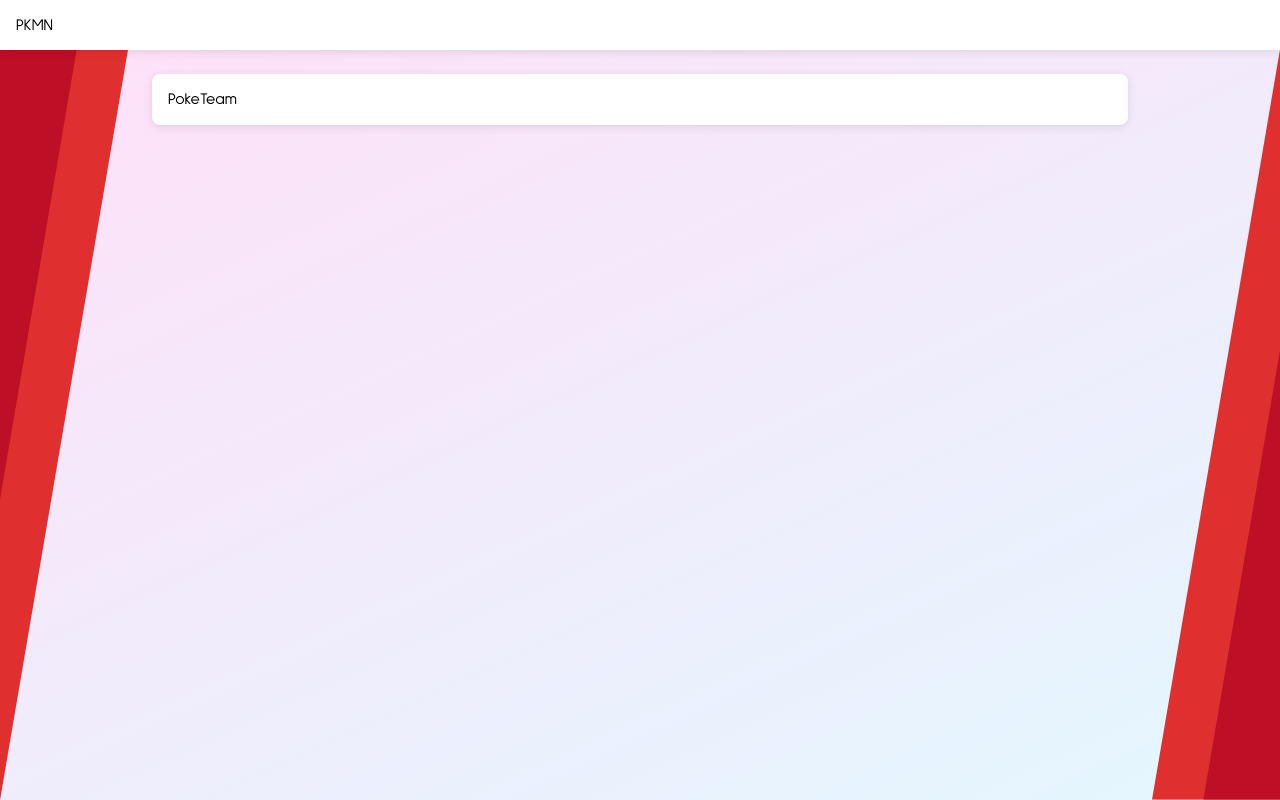
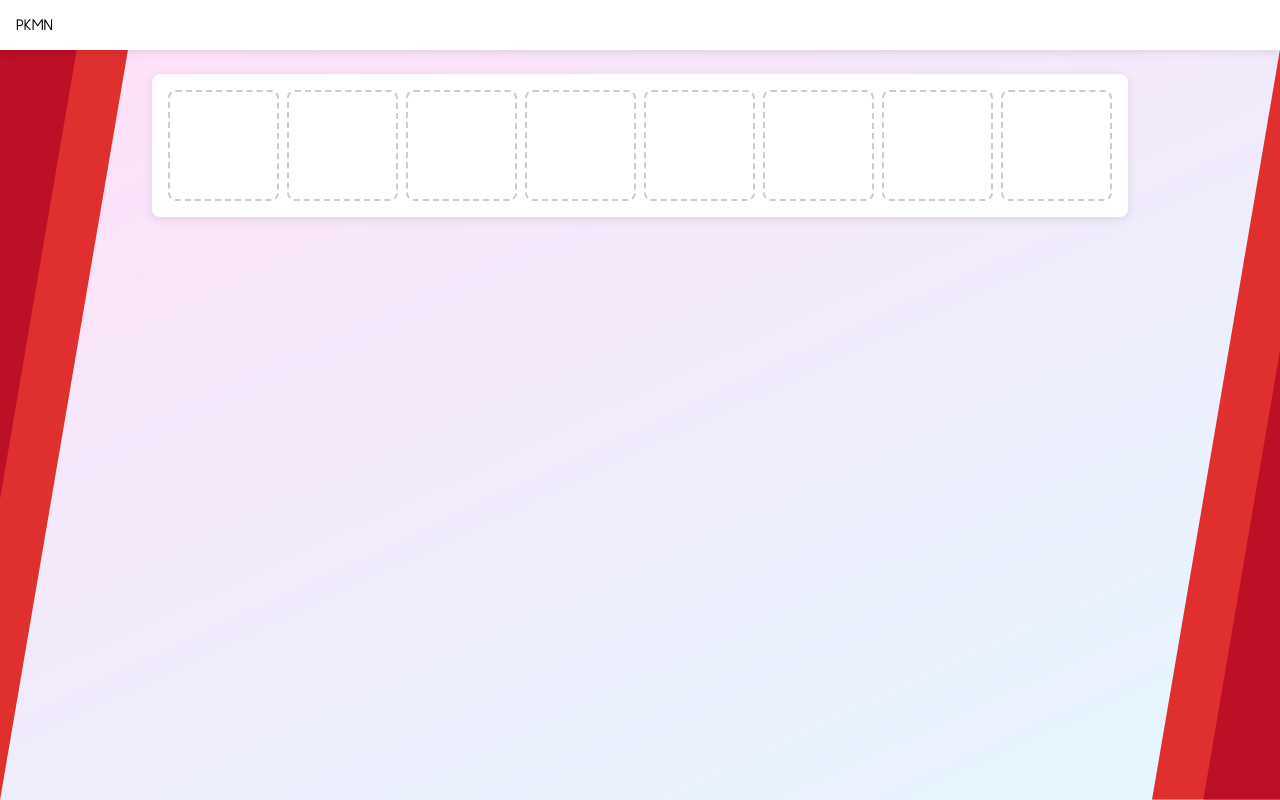
Before and after one commit to doczal/pkmn-make-a-team, a React app: page / in a window 1280 px wide. Built offline with nearby package versions, Linux system fonts and the light colour scheme; the HTML template or start-up script is replaced by a standard one.

Commit message:
Make flexbox and aspect ratio utility components

```diff
--- /dev/null
+++ b/src/components/PokeSlot.jsx
@@ -0,0 +1,27 @@
+import React from 'react';
+import styled from 'styled-components';
+
+import AspRatioBox from 'components/styles/AspRatioBox';
+import { colors } from './styles/styledVars';
+
+const StyledSlot = styled.div`
+  flex: 0 0 12.5%;
+  padding: 0.25rem;
+`;
+
+const EmptySlot = styled.div`
+  border-radius: 8px;
+  border: 2px dashed ${colors.lite_02};
+`;
+
+const PokeSlot = () => {
+  return (
+    <StyledSlot>
+      <AspRatioBox>
+        <EmptySlot />
+      </AspRatioBox>
+    </StyledSlot>
+  );
+};
+
+export default PokeSlot;
--- a/src/components/PokeTeam.jsx
+++ b/src/components/PokeTeam.jsx
@@ -1,5 +1,8 @@
 import React from 'react';
 import styled from 'styled-components';
+
+import FlexContainer from 'components/styles/FlexContainer';
+import PokeSlot from 'components/PokeSlot';
 import { colors, shadows } from './styles/styledVars';
 
 const StyledPokeTeam = styled.div`
@@ -8,10 +11,24 @@ const StyledPokeTeam = styled.div`
   width: 100%;
   padding: 1rem;
   box-shadow: ${shadows.default};
+
+  .item {
+    width: 10%;
+    padding: 1rem;
+    background: aquamarine;
+  }
 `;
 
 const PokeTeam = () => {
-  return <StyledPokeTeam>PokeTeam</StyledPokeTeam>;
+  return (
+    <StyledPokeTeam>
+      <FlexContainer flexWrap={'wrap'} marginOffset={'-0.25rem'}>
+        {[...Array(8)].map((_, idx) => (
+          <PokeSlot key={idx} />
+        ))}
+      </FlexContainer>
+    </StyledPokeTeam>
+  );
 };
 
 export default PokeTeam;
--- /dev/null
+++ b/src/components/styles/AspRatioBox.jsx
@@ -0,0 +1,25 @@
+import React from 'react';
+import styled from 'styled-components';
+import PropTypes from 'prop-types';
+
+const StyledRatioBox = styled.div`
+  padding-top: 100%;
+  position: relative;
+  & > * {
+    width: 100%;
+    height: 100%;
+    position: absolute;
+    top: 0;
+    left: 0;
+  }
+`;
+
+const AspRatioBox = ({ children }) => {
+  return <StyledRatioBox>{children}</StyledRatioBox>;
+};
+
+AspRatioBox.propTypes = {
+  children: PropTypes.node.isRequired,
+};
+
+export default AspRatioBox;
--- /dev/null
+++ b/src/components/styles/FlexContainer.jsx
@@ -0,0 +1,21 @@
+import React from 'react';
+import styled from 'styled-components';
+import PropTypes from 'prop-types';
+
+const StyledFlex = styled.div`
+  display: flex;
+  flex-wrap: ${(props) => props.flexWrap || 'no-wrap'};
+  margin: ${(props) => props.marginOffset || 0};
+`;
+
+const FlexContainer = ({ children, ...props }) => (
+  <StyledFlex {...props}>{children}</StyledFlex>
+);
+
+FlexContainer.propTypes = {
+  children: PropTypes.node.isRequired,
+  flexWrap: PropTypes.string,
+  marginOffset: PropTypes.string,
+};
+
+export default FlexContainer;
--- a/src/components/styles/styledVars.js
+++ b/src/components/styles/styledVars.js
@@ -2,6 +2,7 @@ export const colors = {
   white: '#ffffff',
   lite_00: '#ededed',
   lite_01: '#dedede',
+  lite_02: '#cccccc',
   dark_00: '#333333',
   red_00: '#bd0f26',
   red_01: '#e02f2f',
```
